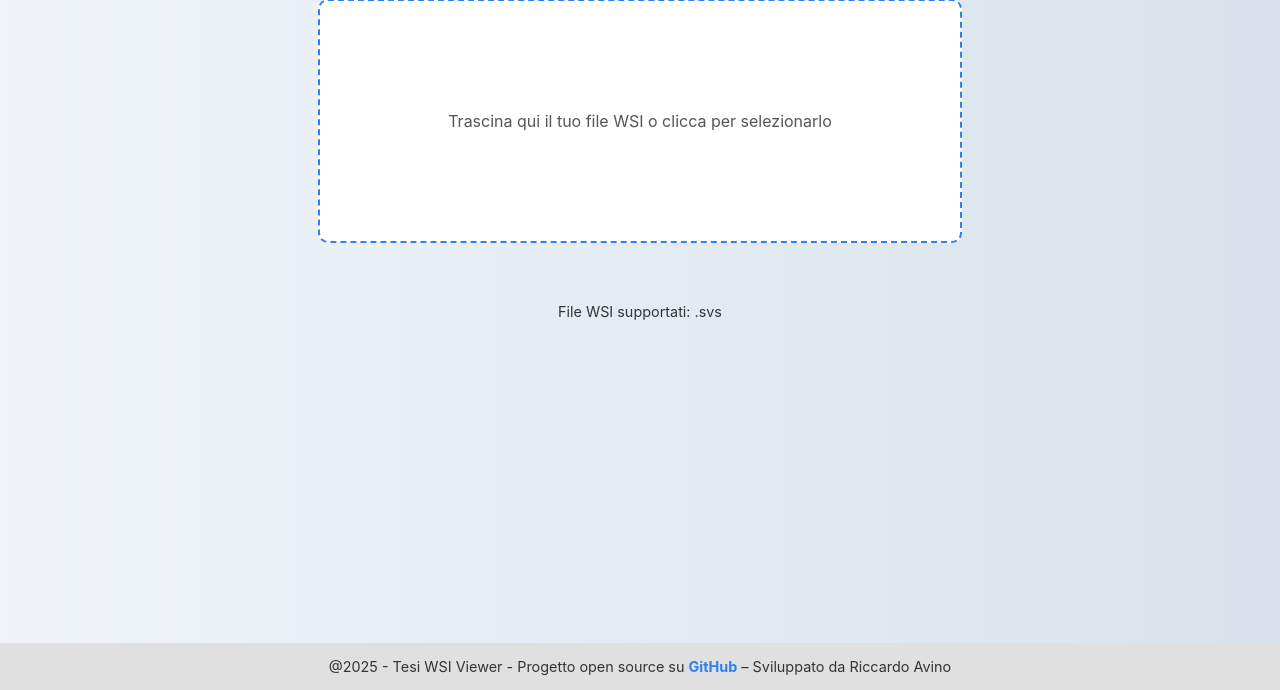
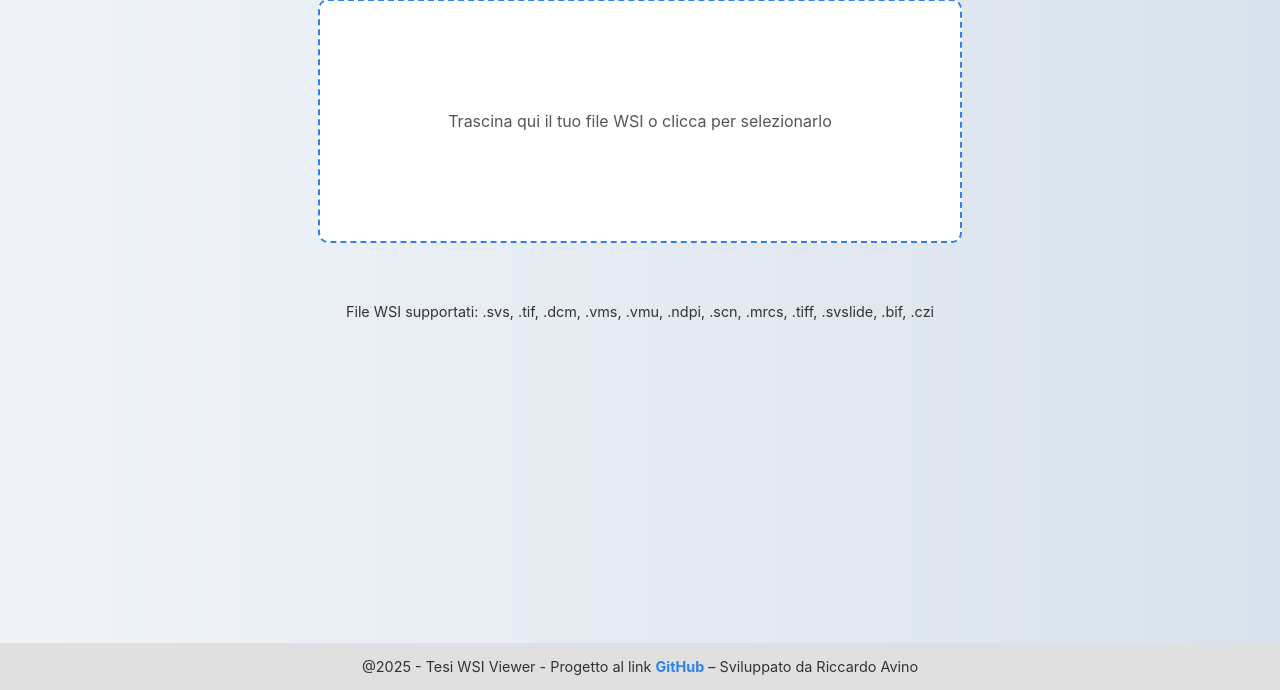
Before and after one commit to riccardosz03/WSI-VIewer, a Flask app: page / in a window 1280 px wide. Shown: the part 110-800 px from the top of the page. Run offline with Flask 3, Linux system fonts and the light colour scheme.

Commit message:
aggiunti tipi di file WSI supportati

```diff
--- a/app.py
+++ b/app.py
@@ -14,7 +14,7 @@ os.makedirs(UPLOAD_FOLDER, exist_ok=True)
 SLIDE_CACHE = {}
 DEEPZOOM_CACHE = {}
 TILE_SIZE = 256
-
+ALLOWED_EXTENSIONS = ['.svs', '.tif', '.dcm', '.vms', '.vmu', '.ndpi', '.scn', '.mrcs', '.tiff', '.svslide', '.bif', '.czi']
 
 def slide_path(filename):
     safe = os.path.basename(filename)
@@ -32,13 +32,14 @@ def home():
 @app.route('/upload', methods=['POST'])
 def upload_file():
     file = request.files['file']
-    if file and file.filename.endswith('.svs'):
+    filename = file.filename.lower()
+
+    if file and any(filename.endswith(ext) for ext in ALLOWED_EXTENSIONS):
         filepath = slide_path(file.filename)
         file.save(filepath)
         print(f"File {filepath} caricato con successo.")
         return redirect(url_for('view_file', filename=file.filename))
     return 'Formato file non supportato', 400
-
 
 
 # CREA UN OGGETTO DEEPZOOMGENERATOR
--- a/static/js/upload.js
+++ b/static/js/upload.js
@@ -1,6 +1,7 @@
 document.addEventListener('DOMContentLoaded', () => {
     const uploadBox = document.querySelector('.upload-box');
     const fileInput = document.getElementById('fileInput');
+    const allowedExtensions = ['.svs', '.tif', '.dcm', '.vms', '.vmu', '.ndpi', '.scn', '.mrcs', '.tiff', '.svslide', '.bif', '.czi'];
 
     // PREVENIRE IL COMPORTAMENTO DEL BROWSER PER IL DRAG AND DROP
     ['dragenter', 'dragover', 'dragleave', 'drop'].forEach(eventName => {
@@ -48,8 +49,10 @@ document.addEventListener('DOMContentLoaded', () => {
     function handleFile(file) {
         if (!file) return;
 
-        if (!file.name.toLowerCase().endsWith('.svs')) {
-            alert('Carica un file .svs');
+        const filename = file.name.toLowerCase();
+        const isValid = allowedExtensions.some(ext => filename.endsWith(ext));
+        if (!isValid){
+            alert('Tipo file non supportato');
             return;
         }
 
--- a/templates/index.html
+++ b/templates/index.html
@@ -23,14 +23,14 @@
   </div>
 
   <div class="info">
-    File WSI supportati: .svs
+    File WSI supportati: .svs, .tif, .dcm, .vms, .vmu, .ndpi, .scn, .mrcs, .tiff, .svslide, .bif, .czi
   </div>
 
   <script src="/static/js/upload.js"></script>
 
 
 <footer class="footer-bar">
-  @2025 - Tesi WSI Viewer - Progetto open source su <a href="https://github.com/riccardosz03/WSI-VIewer" target="_blank">GitHub</a> – Sviluppato da Riccardo Avino
+  @2025 - Tesi WSI Viewer - Progetto al link <a href="https://github.com/riccardosz03/WSI-VIewer" target="_blank">GitHub</a> – Sviluppato da Riccardo Avino
 </footer>
 
 </body>
```
